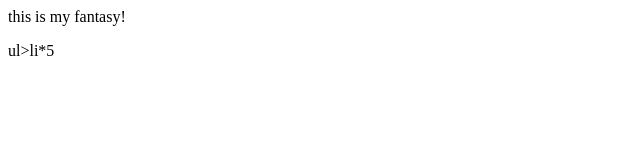
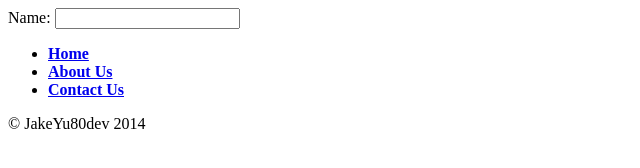
Before and after one commit to JakeYu/testGit, a plain HTML site: page index.html in a window 1280 px wide. Shown: the whole page, without its empty margins (0-640 px from the left). Drawn offline with nearby package versions, Linux system fonts and the light colour scheme.

Commit message:
complete body

```diff
--- a/index.html
+++ b/index.html
@@ -1,11 +1,25 @@
 <html>
   <head>
     <title>Test HTML on Git</title>
+    <link rel="text/stylesheet" href="master.sass">
   </head>
   <body>
-    <p>
-      this is my fantasy!
-    </p>
-    ul>li*5
+    <div ng-app="">
+     	<p>Name: <input type="text" ng-model="name"></p>
+     	<p class='bind-name' ng-bind="name"></p>
+    </div>
+    <div id="menu_wrapper">
+      <ul>
+        <li><a href="#"><strong><span>Home</span></strong></a></li>
+        <li><a href="#"><strong><span>About Us</span></strong></a></li>
+        <li><a href="#"><strong><span>Contact Us</span></strong></a></li>
+      </ul>
+    </div>
+
+    <footer>
+      <div class="copyright">&copy; JakeYu80dev 2014</div>
+    </footer>
+
+    <script src='http://ajax.googleapis.com/ajax/libs/angularjs/1.2.15/angular.min.js'></script>
   </body>
 </html>
```
